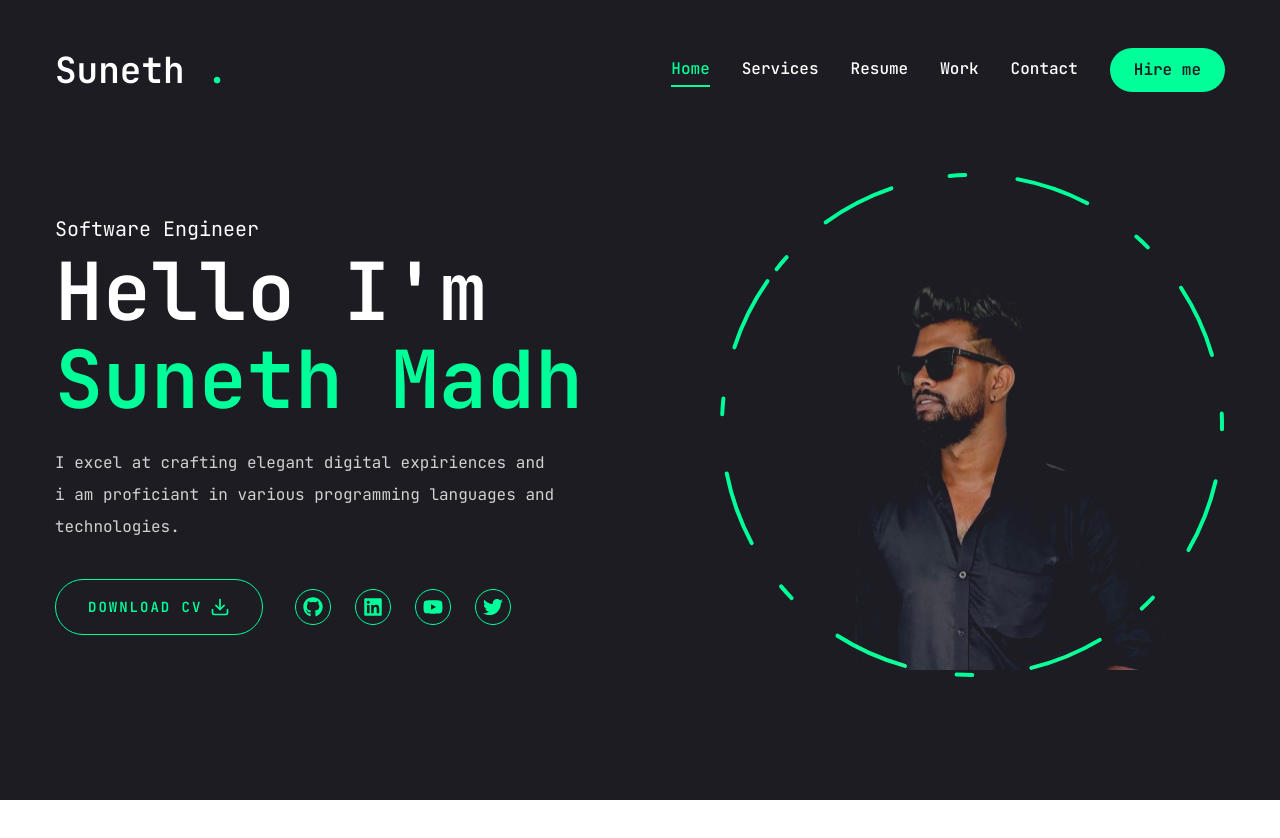
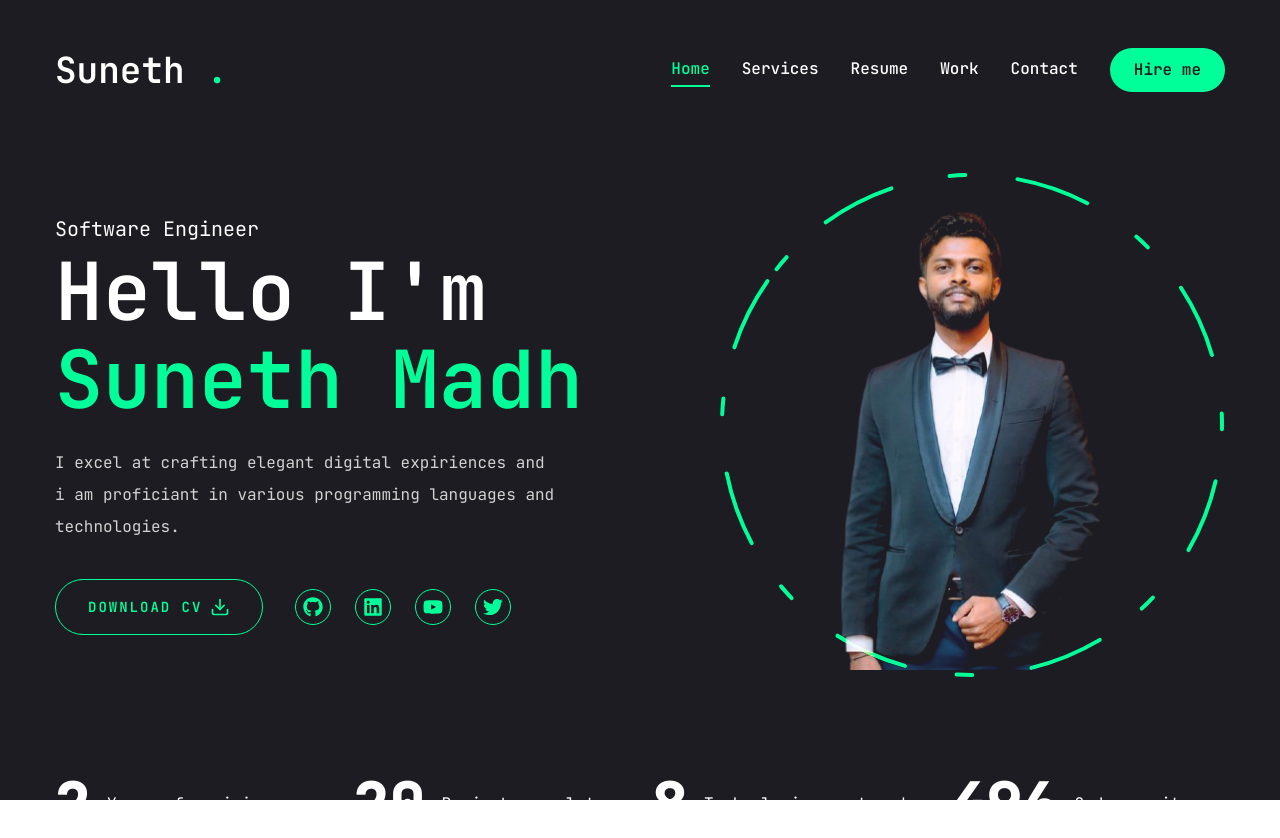
Before and after one commit to SunethMadhuwantha/port-folio, a Next.js app: page / in a window 1280 px wide. Shown: the top 838 px of the page. Before the commit the page ends 800 px from the top, so only its background shows below. Built offline with nearby package versions, Linux system fonts and the light colour scheme.

Commit message:
set stats

```diff
--- a/components/MobiliNav.jsx
+++ b/components/MobiliNav.jsx
@@ -6,6 +6,7 @@
 import { usePathname } from "next/navigation"
 import { SheetContent, SheetTrigger,Sheet } from "./ui/sheet";
 import {CiMenuFries} from "react-icons/ci"
+import { DialogTitle } from "@radix-ui/react-dialog";
 
 const links=[
     {
@@ -38,6 +39,7 @@
 
         </SheetTrigger>
         <SheetContent className="flex flex-col">
+        <DialogTitle className="sr-only">Mobile Navigation</DialogTitle>
             {/*logo*/}
             <div className="mt-32 mb-40 text-center text-2xl">
                  <Link href="/">
--- a/components/Photo.jsx
+++ b/components/Photo.jsx
@@ -9,7 +9,7 @@
         <motion.div initial={{opacity: 0}} animate={{opacity: 1, transition:{delay:2,duration:0.4,ease:"easeIn"},}}>
             {/*image*/}
             <motion.div initial={{opacity: 0}} animate={{opacity: 1, transition:{delay:2.4,duration:0.4,ease:"easeOut"},}} className="w-[298px] h-[298px] xl:w-[498px] xl:h-[498px] mix-blend-lighten absolute">
-                <Image src="/assests/work/photo2.png" priority quality={100} fill alt="" className="object-contain"/>
+                <Image src="/assests/work/photo3.png" priority quality={100} fill alt="" className="object-contain"/>
             </motion.div>
 
             {/* circle*/}
--- a/components/Stats.jsx
+++ b/components/Stats.jsx
@@ -1,10 +1,49 @@
-import React from 'react'
+"use client"
+
+import CountUp from "react-countup"
+
+const stats=[
+  {
+    num:2,
+    text:"Years of expirience"
+  },
+  {
+    num:20,
+    text:"Projects complete"
+  },
+  {
+    num:8,
+    text:"Technologies mastered"
+  },
+  {
+    num:500,
+    text:"Code commits"
+  },
+]
+
+
 
 const Stats = () => {
   return (
-    <div>
-
-    </div>
+    <section className="pt-4 pb-12 xl:pt-0 xl:pb-0">
+      <div className="container mx-auto">
+        <div className="flex flex-wrap gap-6 max-w-[80vm] mx-auto xl:max-w-none">
+          {stats.map((item,index)=>{
+            return(
+              <div className="flex-1 flex gap-4 items-center justify-center xl:justify-start" key={index}>
+                <CountUp
+                end={item.num}
+                duration={5}
+                delay={2}
+                className="text-4xl xl:text-6xl font-extrabold"
+                />
+                <p className={`${item.text.lenght<15?"max-w-[100px]" : "max-w-[150px]"}leading-snug text-white/88`}>{item.text}</p>
+              </div>
+            )
+          })}
+        </div>
+      </div>
+    </section>
   )
 }
 
--- a/package.json
+++ b/package.json
@@ -21,6 +21,7 @@
     "lucide-react": "^0.474.0",
     "next": "15.1.6",
     "react": "^19.0.0",
+    "react-countup": "^6.5.3",
     "react-dom": "^19.0.0",
     "react-icons": "^5.4.0",
     "tailwind-merge": "^3.0.1",
```
Also changed, not shown: public/assests/work/photo3.png (added), 1 other file (tests, documents, lock files or other folders).
